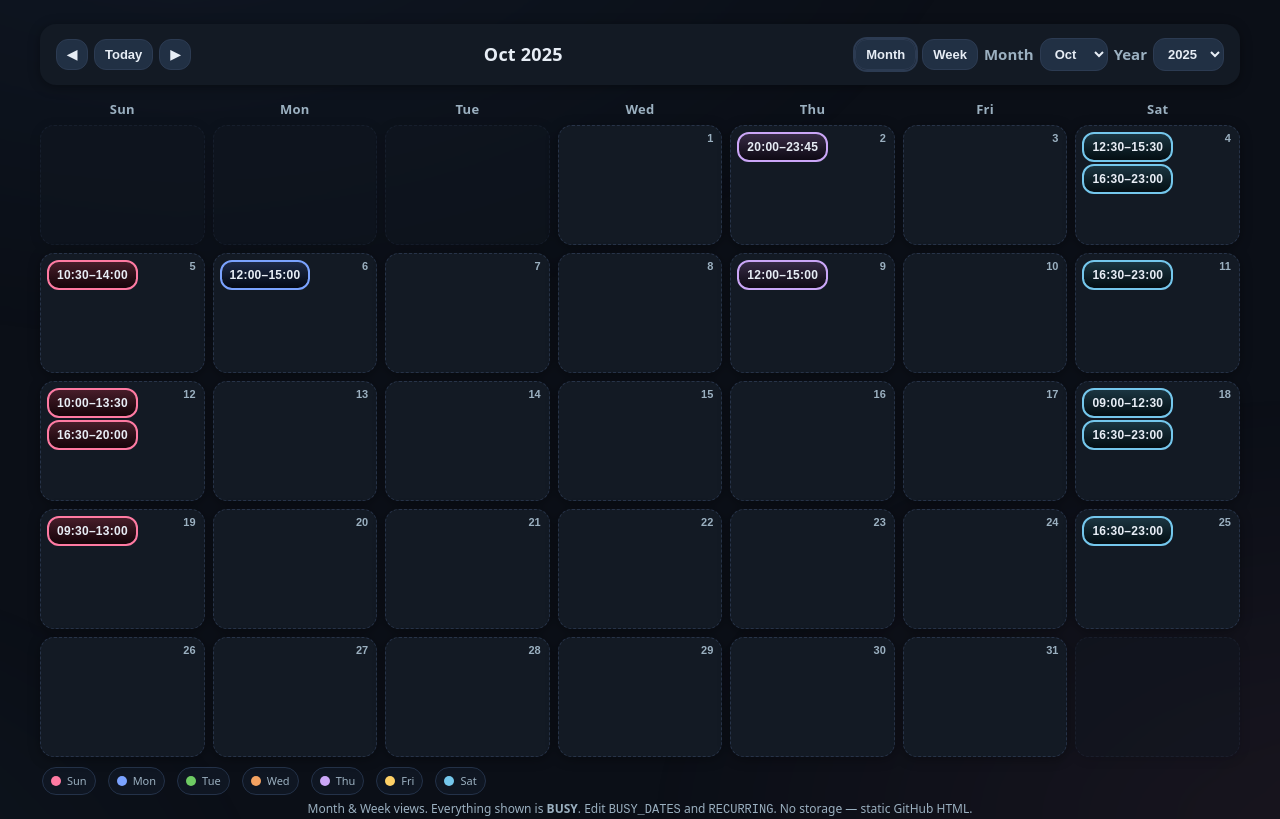
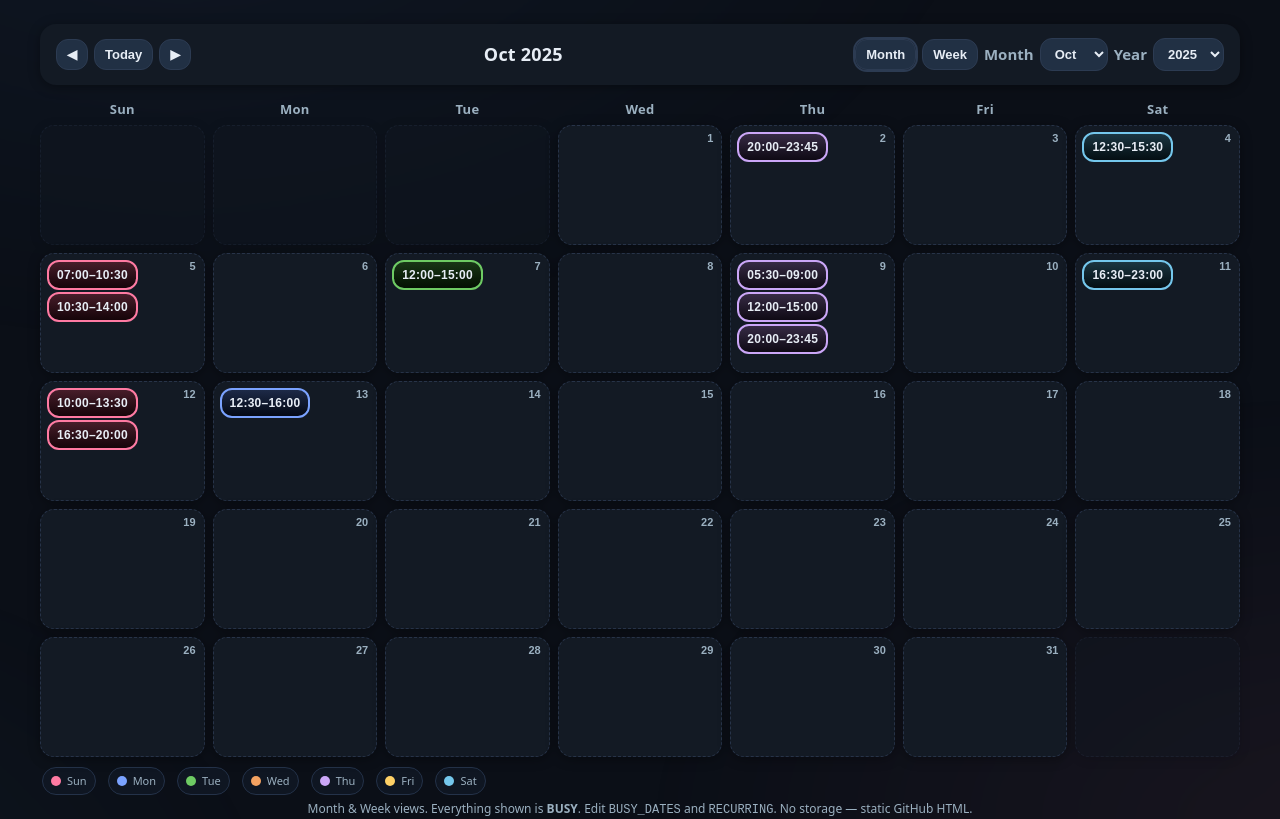
Before and after one commit to ManoHarshaSappa/Busy_Schedule, a plain HTML site: page index.html in a window 1280 px wide. Drawn offline with Linux system fonts and the light colour scheme.

Commit message:
Update index.html

```diff
--- a/index.html
+++ b/index.html
@@ -165,17 +165,18 @@
   { date: '2025-09-29', start: '13:00', end: '17:00', label: '' },
   { date: '2025-10-02', start: '20:00', end: '23:45', label: '' },
   { date: '2025-10-04', start: '12:30', end: '15:30', label: '' },
-  { date: '2025-10-04', start: '16:30', end: '23:00', label: '' },
+
+  { date: '2025-10-05', start: '07:00', end: '10:30', label: '' },
   { date: '2025-10-05', start: '10:30', end: '14:00', label: '' },
-  { date: '2025-10-06', start: '12:00', end: '15:00', label: '' },
+  { date: '2025-10-07', start: '12:00', end: '15:00', label: '' },
+  { date: '2025-10-09', start: '20:00', end: '23:45', label: '' },
+  { date: '2025-10-09', start: '05:30', end: '09:00', label: '' },
   { date: '2025-10-09', start: '12:00', end: '15:00', label: '' },
   { date: '2025-10-11', start: '16:30', end: '23:00', label: '' },
   { date: '2025-10-12', start: '10:00', end: '13:30', label: '' },
   { date: '2025-10-12', start: '16:30', end: '20:00', label: '' },
-  { date: '2025-10-18', start: '09:00', end: '12:30', label: '' },
-  { date: '2025-10-18', start: '16:30', end: '23:00', label: '' },
-  { date: '2025-10-19', start: '09:30', end: '13:00', label: '' },
-  { date: '2025-10-25', start: '16:30', end: '23:00', label: '' },
+  { date: '2025-10-13', start: '12:30', end: '16:00', label: '' }
+
 ];
 
 const RECURRING = [
```
